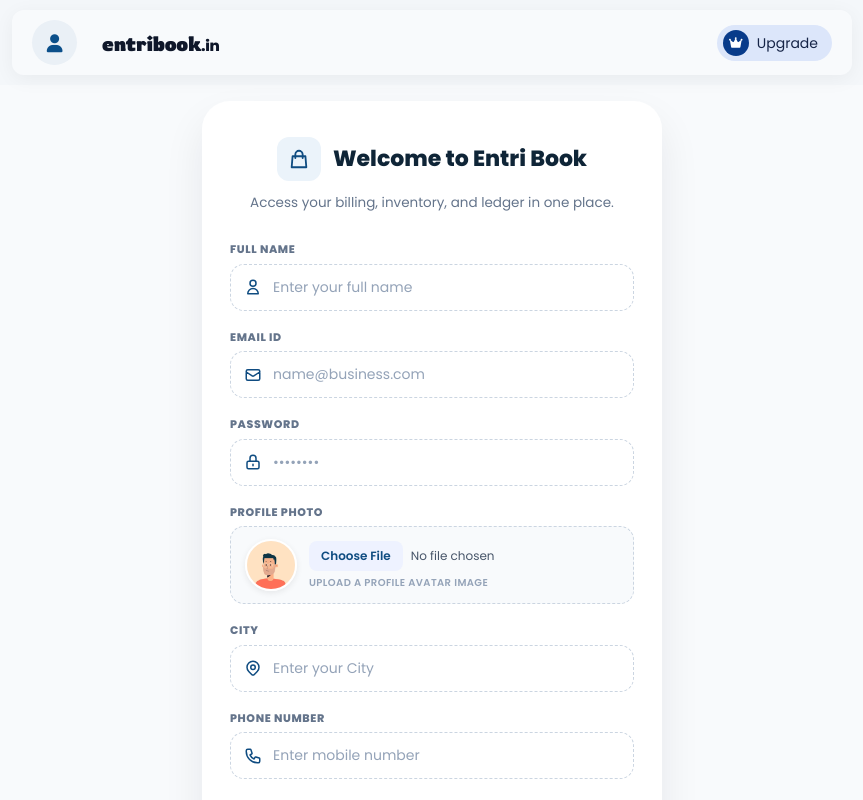
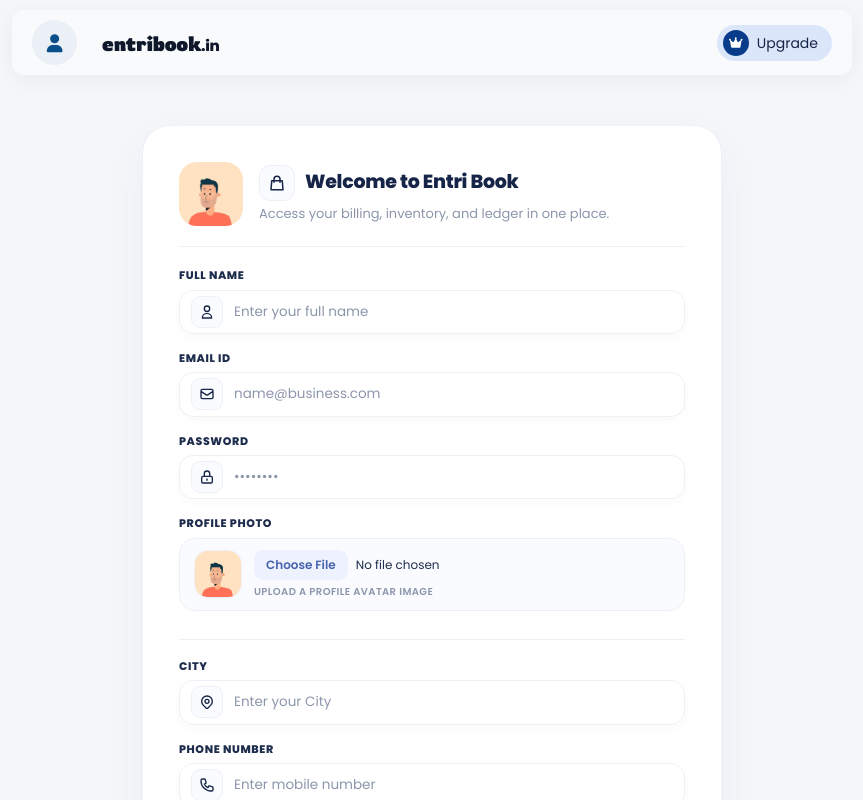
Before and after one commit to myentribook/Entri-Book, a React (Create React App) app in the folder frontend/: page /register in a window 1280 px wide. Shown: the top 800 px of the page, without its empty margins (208-1071 px from the left). Built offline with nearby package versions, Linux system fonts and the light colour scheme; no server answers; a web font is replaced by a local one.

Commit message:
UI Preparing

```diff
--- a/frontend/src/components/styles/register.css
+++ b/frontend/src/components/styles/register.css
@@ -9,82 +9,135 @@
     display: flex;
     justify-content: center;
     align-items: center;
-    min-height: 100vh;
-    background-color: #F8FAFC;
-    padding: 16px 12px;
+    /* min-height: 100vh; */
+    background: #f4f7fa;
+    padding: 32px 16px;
     width: 100%;
     max-width: 100vw;
     overflow-x: hidden;
-    font-family: -apple-system, BlinkMacSystemFont, "Segoe UI", Roboto, Oxygen, Ubuntu, Cantarell, sans-serif;
+    font-family: 'Plus Jakarta Sans', 'Inter', -apple-system, BlinkMacSystemFont, "Segoe UI", Roboto, sans-serif;
 }
 
 .auth-wrapper-v2 {
     width: 100%;
-    max-width: 460px;
+    max-width: 520px;
     margin: 0 auto;
 }
 
-/* Card Styling - Fixed Bootstrap Conflicts & Overflow */
+/* Card Styling - Matched to Profile UI */
 .auth-wrapper-v2 form.shadow-lg,
 .auth-wrapper-v2 .shadow-lg {
     background: #FFFFFF !important;
-    padding: 36px 28px !important;
-    border-radius: 28px !important;
-    box-shadow: 0 20px 40px rgba(15, 23, 42, 0.08) !important;
+    padding: 32px 28px !important;
+    border-radius: 26px !important;
+    border: 1px solid #edf1f7 !important;
+    box-shadow: 0 16px 40px rgba(22, 36, 71, 0.05) !important;
     width: 100% !important;
     max-width: 100% !important;
     display: block !important;
-    overflow: hidden !important; /* Locks button securely inside the card borders */
+    overflow: hidden !important;
 }
 
-/* Header Row: Centered Side-by-Side Badge & Title */
-.auth-header-row {
+/* Top Profile-Style Hero Row */
+.reg-top-hero {
     display: flex;
     align-items: center;
-    justify-content: center;
-    gap: 12px;
-    margin-bottom: 12px;
-    width: 100%;
+    gap: 16px;
+    padding-bottom: 20px;
+    margin-bottom: 20px;
+    border-bottom: 1px solid #edf1f7;
 }
 
-.brand-badge {
-    width: 44px;
-    height: 44px;
-    min-width: 44px;
-    background: #EBF3FA;
-    border-radius: 12px;
+.reg-hero-avatar-box {
+    width: 64px;
+    height: 64px;
+    min-width: 64px;
+    border-radius: 18px;
+    background: #dde4ff;
+    overflow: hidden;
     display: flex;
     align-items: center;
     justify-content: center;
 }
 
+.reg-hero-avatar-img {
+    width: 100%;
+    height: 100%;
+    object-fit: cover;
+    display: block;
+}
+
+.reg-hero-meta {
+    flex: 1;
+    min-width: 0;
+}
+
+/* Header Row: Icon Badge + Heading */
+.auth-header-row {
+    display: flex;
+    align-items: center;
+    justify-content: flex-start;
+    gap: 10px;
+    margin-bottom: 4px;
+    width: 100%;
+}
+
+.brand-badge {
+    width: 36px;
+    height: 36px;
+    min-width: 36px;
+    background: #f9fbfe;
+    border: 1px solid #edf1f7;
+    border-radius: 11px;
+    display: flex;
+    align-items: center;
+    justify-content: center;
+    flex-shrink: 0;
+}
+
 .brand-badge svg {
-    width: 22px;
-    height: 22px;
-    color: #0F4C81;
+    width: 18px;
+    height: 18px;
+    color: #162447;
 }
 
 .auth-title {
-    font-size: 22px;
-    font-weight: 800;
-    color: #0F2537;
+    font-size: 19px;
+    font-weight: 700;
+    color: #162447;
     margin: 0;
+    letter-spacing: -0.015em;
     white-space: nowrap;
+    overflow: hidden;
+    text-overflow: ellipsis;
 }
 
-/* Centered Subtitle */
+/* Subtitle */
 .subtitle {
-    color: #64748B;
-    font-size: 13.5px;
-    text-align: center;
-    margin: 0 0 28px 0;
-    line-height: 1.5;
-    padding: 0 10px;
+    color: #8c96ab;
+    font-size: 13px;
+    text-align: left;
+    margin: 0;
+    line-height: 1.45;
+    padding: 0;
+}
+
+/* Grouped Sections */
+.reg-section-group {
+    display: flex;
+    flex-direction: column;
+    gap: 2px;
+}
+
+.reg-section-divider {
+    height: 1px;
+    background-color: #edf1f7;
+    margin: 14px 0 18px;
 }
 
 /* Form Controls */
 .form-group {
-    margin-bottom: 18px;
+    margin-bottom: 14px;
     width: 100%;
 }
 
@@ -94,7 +147,7 @@
     font-size: 11px;
     font-weight: 700;
     letter-spacing: 0.6px;
-    color: #64748B;
+    color: #1e2d4d;
     text-transform: uppercase;
 }
 
@@ -103,45 +156,68 @@
     display: flex;
     align-items: center;
     width: 100%;
+    transition: transform 0.2s cubic-bezier(0.22, 1, 0.36, 1);
+}
+
+.input-icon-wrapper:focus-within {
+    transform: translateY(-1px);
 }
 
 .input-icon {
     position: absolute;
-    left: 14px;
-    color: #0F4C81;
+    left: 12px;
+    width: 32px;
+    height: 32px;
+    border-radius: 9px;
+    background: #f9fbfe;
+    border: 1px solid #edf1f7;
+    color: #162447;
     pointer-events: none;
     display: flex;
     align-items: center;
     justify-content: center;
     z-index: 2;
+    transition: all 0.2s ease;
+}
+
+.input-icon-wrapper:focus-within .input-icon {
+    background: #eef2ff;
+    color: #4663ac;
 }
 
 .input-icon svg {
-    width: 18px;
-    height: 18px;
+    width: 16px;
+    height: 16px;
 }
 
 .form-control {
     width: 100% !important;
-    padding: 12px 14px 12px 42px !important;
-    border: 1.5px dashed #CBD5E1 !important;
+    padding: 11px 14px 11px 54px !important;
+    border: 1px solid #edf1f7 !important;
     border-radius: 14px !important;
-    font-size: 14px;
-    color: #1E293B;
-    background-color: #FFFFFF !important;
+    font-size: 13.5px;
+    font-weight: 500;
+    color: #162447;
+    background-color: #ffffff !important;
+    box-shadow: 0 4px 14px rgba(15, 23, 42, 0.025);
     outline: none;
     transition: all 0.2s ease;
     height: auto !important;
 }
 
+.form-control:hover {
+    background-color: #f7f9fd !important;
+    border-color: #e2e7f0 !important;
+}
+
 .form-control::placeholder {
-    color: #94A3B8;
+    color: #8c96ab;
 }
 
 .form-control:focus {
-    border-color: #0F4C81 !important;
-    border-style: solid !important;
-    box-shadow: 0 0 0 3px rgba(15, 76, 129, 0.1) !important;
+    border-color: #4663ac !important;
+    background-color: #ffffff !important;
+    box-shadow: 0 0 0 3px rgba(70, 99, 172, 0.12) !important;
 }
 
 /* Profile Photo Upload Box */
@@ -149,28 +225,34 @@
     display: flex;
     align-items: center;
     gap: 12px;
-    background: #F8FAFC;
-    padding: 12px 14px;
-    border-radius: 14px;
-    border: 1.5px dashed #CBD5E1;
+    background: #f9fbfe;
+    padding: 11px 14px;
+    border-radius: 16px;
+    border: 1px solid #edf1f7;
     width: 100%;
+    transition: background-color 0.2s ease;
+}
+
+.avatar-upload-container:hover {
+    background: #f7f9fd;
 }
 
 .avatar-preview {
-    width: 52px;
-    height: 52px;
-    min-width: 52px;
-    border-radius: 50%;
+    width: 48px;
+    height: 48px;
+    min-width: 48px;
+    border-radius: 14px;
     overflow: hidden;
     margin: 0;
-    border: 2px solid #FFFFFF;
-    box-shadow: 0 2px 6px rgba(0, 0, 0, 0.08);
+    background: #dde4ff;
+    border: 1px solid #edf1f7;
 }
 
 .avatar-preview img {
     width: 100%;
     height: 100%;
     object-fit: cover;
+    display: block;
 }
 
 .custom-file {
@@ -180,27 +262,32 @@
 
 .custom-file-inputs {
     font-size: 12px;
-    color: #475569;
+    color: #1e2d4d;
     width: 100%;
     cursor: pointer;
 }
 
 .custom-file-inputs::-webkit-file-upload-button {
-    background: #EEF2FF;
-    color: #0F4C81;
+    background: #eef2ff;
+    color: #4663ac;
     border: none;
     padding: 6px 12px;
-    border-radius: 8px;
+    border-radius: 9px;
     font-weight: 600;
     font-size: 12px;
     cursor: pointer;
     margin-right: 8px;
+    transition: background-color 0.2s ease;
+}
+
+.custom-file-inputs::-webkit-file-upload-button:hover {
+    background: #e3e9ff;
 }
 
 .custom-file-labels {
     display: block;
     font-size: 10px;
-    color: #94A3B8;
+    color: #8c96ab;
     margin-top: 4px;
     font-weight: 600;
     letter-spacing: 0.4px;
@@ -209,18 +296,18 @@
     text-overflow: ellipsis;
 }
 
-/* Submit Button - Guaranteed Perfect Card Alignment */
+/* Submit Button - Soft Banner / Pill Style Matching Profile UI */
 .auth-wrapper-v2 .submit-btn {
     width: 100% !important;
     max-width: 100% !important;
-    padding: 14px !important;
-    margin: 24px 0 0 0 !important;
-    background: #0F4C81 !important;
-    color: #FFFFFF !important;
+    padding: 14px 18px !important;
+    margin: 20px 0 0 0 !important;
+    background: #eef2ff !important;
+    color: #4663ac !important;
     border: none !important;
-    border-radius: 14px !important;
+    border-radius: 16px !important;
     font-weight: 700 !important;
-    font-size: 15px !important;
+    font-size: 14.5px !important;
     cursor: pointer;
     transition: all 0.2s ease;
     display: flex !important;
@@ -228,11 +315,12 @@
     justify-content: center !important;
     gap: 8px !important;
     float: none !important;
-    box-shadow: 0 4px 12px rgba(15, 76, 129, 0.22) !important;
+    box-shadow: none !important;
 }
 
 .auth-wrapper-v2 .submit-btn:hover {
-    background: #0A375E !important;
+    background: #e3e9ff !important;
+    color: #162447 !important;
 }
 
 .auth-wrapper-v2 .submit-btn:disabled {
@@ -240,16 +328,67 @@
     cursor: not-allowed;
 }
 
-/* Small Screens / Mobile Adjustments */
-@media (max-width: 480px) {
+/* Tablet Screens (601px to 1024px) */
+@media (min-width: 601px) and (max-width: 1024px) {
     .auth-page-container {
-        padding: 10px 8px;
+        padding: 36px 24px;
+    }
+
+    .auth-wrapper-v2 {
+        max-width: 560px;
     }
 
     .auth-wrapper-v2 form.shadow-lg,
     .auth-wrapper-v2 .shadow-lg {
-        padding: 24px 16px !important;
+        padding: 34px 32px !important;
+        border-radius: 28px !important;
+    }
+}
+
+/* Laptop & Desktop Screens (1025px and above) */
+@media (min-width: 1025px) {
+    .auth-page-container {
+        padding: 40px 28px;
+    }
+
+    .auth-wrapper-v2 {
+        max-width: 580px;
+    }
+
+    .auth-wrapper-v2 form.shadow-lg,
+    .auth-wrapper-v2 .shadow-lg {
+        padding: 36px 36px !important;
+        border-radius: 28px !important;
+    }
+}
+
+/* Small Screens / Mobile Adjustments */
+@media (max-width: 600px) {
+    .auth-page-container {
+        padding: 14px 10px;
+        align-items: flex-start;
+        background: #ffffff;
+    }
+
+    .auth-wrapper-v2 form.shadow-lg,
+    .auth-wrapper-v2 .shadow-lg {
+        padding: 20px 14px !important;
         border-radius: 20px !important;
+        box-shadow: none !important;
+        border-color: transparent !important;
+    }
+
+    .reg-top-hero {
+        gap: 12px;
+        padding-bottom: 16px;
+        margin-bottom: 16px;
+    }
+
+    .reg-hero-avatar-box {
+        width: 54px;
+        height: 54px;
+        min-width: 54px;
+        border-radius: 15px;
     }
 
     .auth-header-row {
@@ -257,34 +396,33 @@
     }
 
     .brand-badge {
-        width: 38px;
-        height: 38px;
-        min-width: 38px;
+        width: 32px;
+        height: 32px;
+        min-width: 32px;
+        border-radius: 9px;
     }
 
     .brand-badge svg {
-        width: 18px;
-        height: 18px;
+        width: 16px;
+        height: 16px;
     }
 
     .auth-title {
-        font-size: 18px;
+        font-size: 16.5px;
     }
 
     .subtitle {
-        font-size: 12.5px;
-        margin-bottom: 20px;
-        padding: 0;
+        font-size: 12px;
     }
 
     .form-control {
         font-size: 13px;
-        padding: 11px 12px 11px 36px !important;
+        padding: 10px 12px 10px 48px !important;
     }
 
     .auth-wrapper-v2 .submit-btn {
-        padding: 12px !important;
-        font-size: 14px !important;
-        margin-top: 18px !important;
+        padding: 13px 16px !important;
+        font-size: 13.5px !important;
+        margin-top: 16px !important;
     }
 }
--- a/frontend/src/components/user/Register.js
+++ b/frontend/src/components/user/Register.js
@@ -72,7 +72,12 @@ export default function Register() {
                 <div className="auth-wrapper-v2">
                     <form onSubmit={submitHandler} className="shadow-lg" encType="multipart/form-data">
 
-                        {/* Header Row: Icon Badge + Heading Side-by-Side Centered */}
+                        {/* Top Profile-Style Header: Rounded Square Avatar + Title & Subtitle */}
+                        <div className="reg-top-hero">
+                            <div className="reg-hero-avatar-box">
+                                <img src={avatarPreview} alt="Avatar Preview" className="reg-hero-avatar-img" />
+                            </div>
+                            <div className="reg-hero-meta">
                                 <div className="auth-header-row">
                                     <div className="brand-badge">
                                         <svg fill="none" stroke="currentColor" viewBox="0 0 24 24" xmlns="http://www.w3.org/2000/svg">
@@ -81,10 +86,12 @@ export default function Register() {
                                     </div>
                                     <h1 className="auth-title">Welcome to Entri Book</h1>
                                 </div>
+                                <p className="subtitle">Access your billing, inventory, and ledger in one place.</p>
+                            </div>
+                        </div>
 
-                        {/* Centered Subtitle */}
-                        <p className="subtitle">Access your billing, inventory, and ledger in one place.</p>
-
+                        {/* Group 1: Account Credentials */}
+                        <div className="reg-section-group">
                             {/* Full Name */}
                             <div className="form-group">
                                 <label className="form-label" htmlFor="name_field">FULL NAME</label>
@@ -167,7 +174,12 @@ export default function Register() {
                                     </div>
                                 </div>
                             </div>
+                        </div>
 
+                        <div className="reg-section-divider" role="separator"></div>
+
+                        {/* Group 2: Business & Contact Details */}
+                        <div className="reg-section-group">
                             {/* City */}
                             <div className="form-group">
                                 <label className="form-label" htmlFor="city_field">CITY</label>
@@ -231,6 +243,7 @@ export default function Register() {
                                     />
                                 </div>
                             </div>
+                        </div>
 
                         {/* Submit Button */}
                         <button type="submit" className="submit-btn" disabled={loading}>
```
Lines whose indentation alone changed are shown as unchanged.
